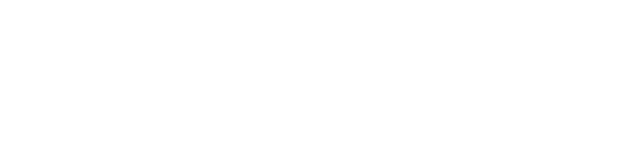
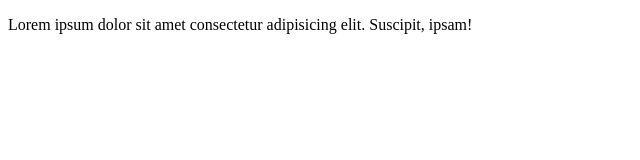
Before and after one commit to namelessonline/git_test, a plain HTML site: page html-repititivo/index.html in a window 1280 px wide. Shown: the whole page, without its empty margins (0-640 px from the left). Drawn offline with Linux system fonts and the light colour scheme.

Commit message:
actualizacion 3

```diff
--- a/html-repititivo/index.html
+++ b/html-repititivo/index.html
@@ -6,6 +6,6 @@
     <title>Document</title>
 </head>
 <body>
-
+    <p>Lorem ipsum dolor sit amet consectetur adipisicing elit. Suscipit, ipsam!</p>
 </body>
 </html>
```
